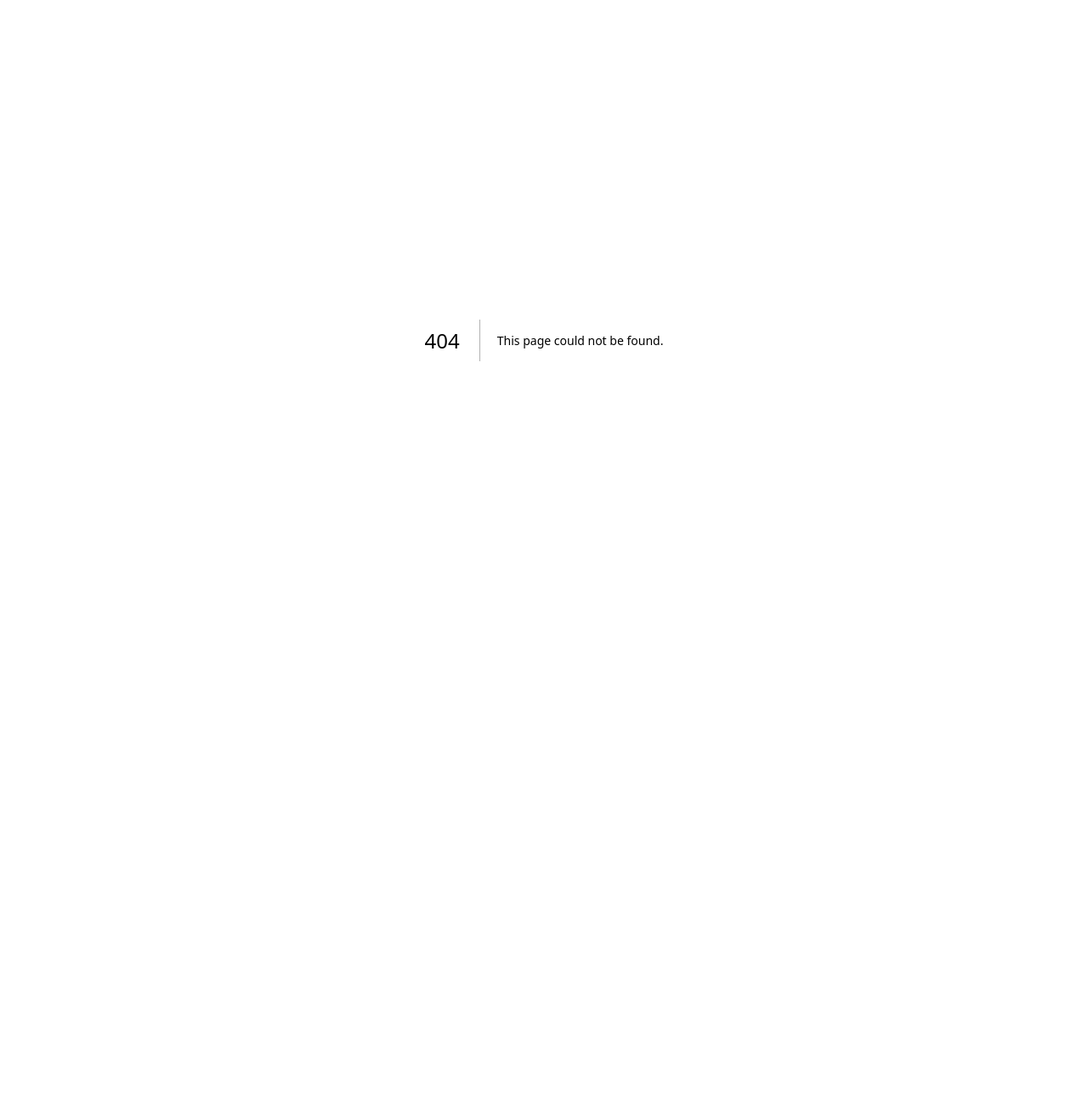
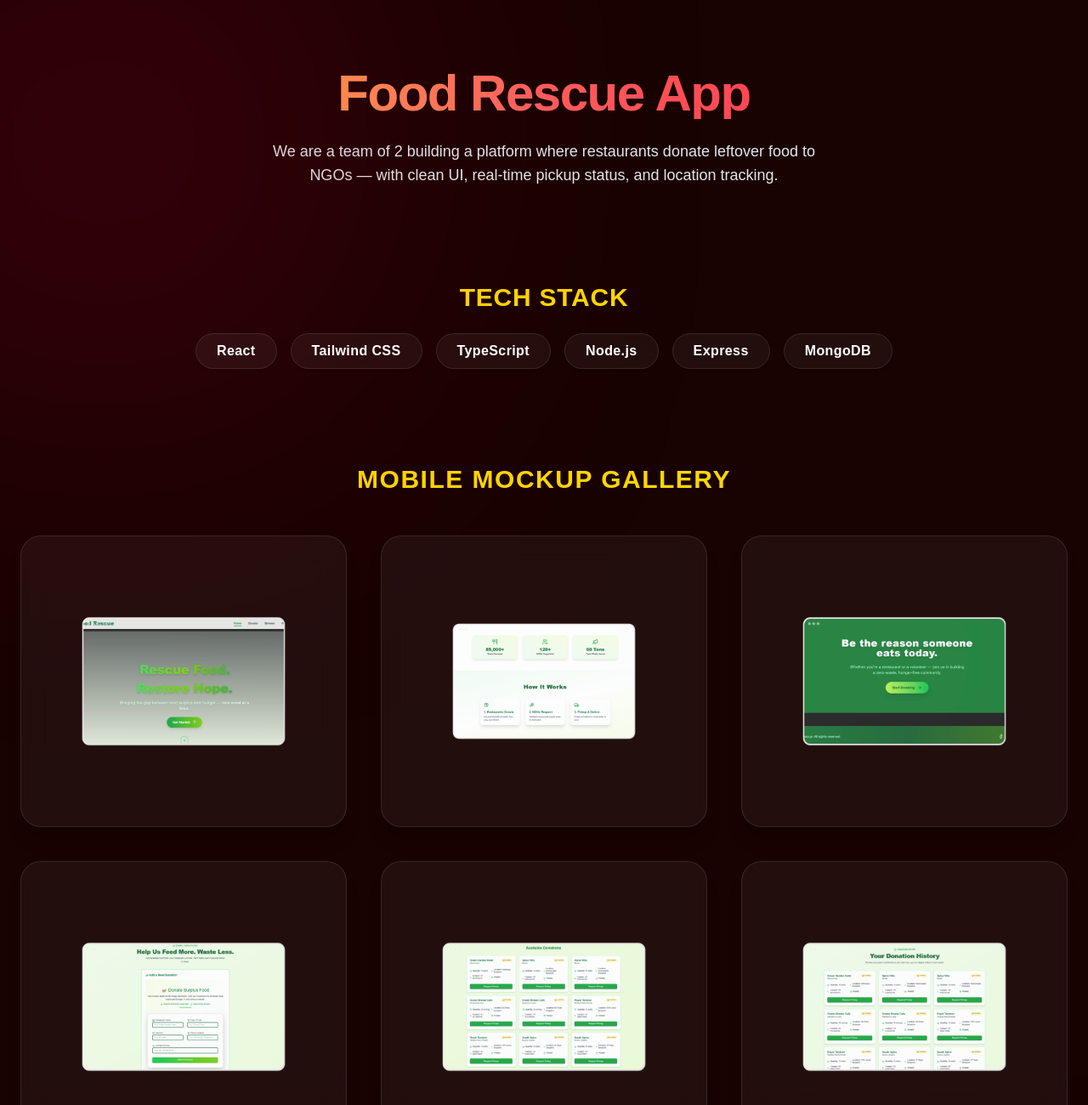
Before and after one commit to maneeshkumarr/portfolio-badeffect, a Next.js app: page /more-about/food-rescue in a window 1280 px wide. Before the commit this address had no page. Shown: the top 1300 px of the page at 85% size. Before the commit the page ends 800 px from the top, so only its background shows below. Built offline with nearby package versions, Linux system fonts and the light colour scheme.

Commit message:
feat:added new page food rescue mockups

```diff
--- /dev/null
+++ b/src/app/more-about/food-rescue/page.tsx
@@ -0,0 +1,170 @@
+'use client'
+
+import { useState } from 'react'
+import Image from 'next/image'
+import { motion, AnimatePresence } from 'framer-motion'
+import { FaGithub } from 'react-icons/fa'
+
+// Screenshots should be in /public/Food_Rescue/
+const imageList = [
+  'FR1.png', 'FR2.png', 'FR3.png',
+  'FR4.png', 'FR5.png', 'FR6.png',
+]
+
+export default function FoodRescueDetails() {
+  const [isModalOpen, setIsModalOpen] = useState(false)
+  const [activeImage, setActiveImage] = useState<string | null>(null)
+
+  const openModal = (src: string) => {
+    setActiveImage(src)
+    setIsModalOpen(true)
+  }
+
+  const closeModal = () => {
+    setIsModalOpen(false)
+    setActiveImage(null)
+  }
+
+  return (
+    <main className="relative min-h-screen px-6 py-20 font-body text-white bg-[#180202] overflow-hidden">
+      {/* Ambient Gradient Layers */}
+      <div className="absolute inset-0 bg-gradient-to-br from-[#2b0505] via-[#430a0a] to-[#0d0101] -z-10" />
+      <div className="absolute inset-0 bg-noise opacity-[0.03] pointer-events-none -z-10" />
+      <motion.div
+        className="absolute -top-28 -left-32 w-[520px] h-[520px] bg-[#ff0040]/25 rounded-full blur-[200px]"
+        animate={{ y: [0, 20, 0], x: [0, -10, 0] }}
+        transition={{ duration: 12, repeat: Infinity, ease: 'easeInOut' }}
+      />
+      <motion.div
+        className="absolute -bottom-40 -right-32 w-[420px] h-[420px] bg-[#ffd700]/20 rounded-full blur-[180px]"
+        animate={{ y: [0, -15, 0], x: [0, 10, 0] }}
+        transition={{ duration: 14, repeat: Infinity, ease: 'easeInOut' }}
+      />
+
+      <motion.div
+        initial={{ opacity: 0, y: 30 }}
+        animate={{ opacity: 1, y: 0 }}
+        transition={{ duration: 0.8 }}
+        className="max-w-7xl mx-auto space-y-28"
+      >
+        {/* Header */}
+        <header className="text-center space-y-6">
+          <h1 className="text-6xl font-black tracking-tight bg-gradient-to-r from-[#ffd700] via-[#ff5d5d] to-[#ff0040] text-transparent bg-clip-text animate-gradient-x">
+            Food Rescue App
+          </h1>
+          <p className="text-lg text-gray-200 max-w-2xl mx-auto">
+            We are a team of 2 building a platform where restaurants donate leftover food to NGOs — with clean UI, real-time pickup status, and location tracking.
+          </p>
+        </header>
+
+        {/* Tech Stack */}
+        <section className="text-center">
+          <h2 className="text-3xl font-bold text-[#ffd700] mb-6 uppercase tracking-wide">Tech Stack</h2>
+          <div className="flex flex-wrap justify-center gap-4">
+            {["React", "Tailwind CSS", "TypeScript", "Node.js", "Express", "MongoDB"].map((tech) => (
+              <span
+                key={tech}
+                className="bg-white/5 border border-white/10 backdrop-blur-sm text-white px-6 py-2 rounded-full text-base font-semibold tracking-wide shadow"
+              >
+                {tech}
+              </span>
+            ))}
+          </div>
+        </section>
+
+        {/* Mobile Mockup Gallery */}
+        <section>
+          <h2 className="text-3xl font-bold mb-12 text-center text-[#ffd700] uppercase tracking-wider">
+            Mobile Mockup Gallery
+          </h2>
+          <motion.div
+            initial="hidden"
+            whileInView="visible"
+            viewport={{ once: true }}
+            transition={{ staggerChildren: 0.1 }}
+            variants={{ hidden: {}, visible: { transition: { staggerChildren: 0.15 } } }}
+            className="grid grid-cols-1 sm:grid-cols-2 md:grid-cols-3 gap-10"
+          >
+            {imageList.map((img, i) => (
+              <motion.div
+                key={i}
+                variants={{ hidden: { opacity: 0, y: 50 }, visible: { opacity: 1, y: 0 } }}
+                whileHover={{ scale: 1.03 }}
+                transition={{ type: 'spring', stiffness: 100 }}
+                className="relative overflow-hidden rounded-3xl bg-white/5 backdrop-blur-lg border border-white/10 shadow-xl cursor-pointer"
+                onClick={() => openModal(`/Food_Rescue/${img}`)}
+              >
+                <Image
+                  src={`/Food_Rescue/${img}`}
+                  alt={`Food Rescue Mockup ${i + 1}`}
+                  width={1000}
+                  height={2000}
+                  className="w-full h-auto object-cover rounded-2xl"
+                />
+              </motion.div>
+            ))}
+          </motion.div>
+        </section>
+
+        {/* Highlights */}
+        <section className="text-center">
+          <h2 className="text-3xl font-bold text-[#ffd700] mb-6 uppercase tracking-wider">Highlights</h2>
+          <ul className="text-gray-200 text-lg space-y-3 max-w-3xl mx-auto">
+            <li>🍽️ Restaurants list surplus food with expiry windows and portion sizes</li>
+            <li>🚚 NGOs request & track pickups with real-time status updates</li>
+            <li>🗺️ Live map tracking for couriers / volunteers</li>
+            <li>🔐 Secure auth, media uploads, and role-based dashboards</li>
+          </ul>
+        </section>
+
+        {/* GitHub Button */}
+        <section className="flex justify-center gap-8 mt-14">
+          <a
+            href="https://github.com/username/food-rescue-app"
+            target="_blank"
+            className="bg-[#ffd700] text-[#180202] p-4 rounded-full shadow-lg shadow-yellow-500/30 hover:shadow-yellow-400/50 hover:scale-110 transition-all duration-300"
+          >
+            <FaGithub size={28} />
+          </a>
+        </section>
+      </motion.div>
+
+      {/* Custom Modal */}
+      <AnimatePresence>
+        {isModalOpen && (
+          <motion.div
+            className="fixed inset-0 bg-black/70 backdrop-blur-sm flex items-center justify-center z-50 p-4"
+            initial={{ opacity: 0 }}
+            animate={{ opacity: 1 }}
+            exit={{ opacity: 0 }}
+            onClick={closeModal}
+          >
+            <motion.div
+              className="relative max-w-6xl w-full max-h-[90vh] overflow-auto rounded-3xl bg-white/10 backdrop-blur-lg border border-white/20 shadow-2xl"
+              initial={{ scale: 0.9, opacity: 0 }}
+              animate={{ scale: 1, opacity: 1 }}
+              exit={{ scale: 0.9, opacity: 0 }}
+              onClick={(e) => e.stopPropagation()}
+            >
+              <button
+                onClick={closeModal}
+                className="absolute top-6 right-6 bg-[#ff0040] text-white px-4 py-2 rounded-full hover:bg-[#e60036] z-50"
+              >
+                ✕
+              </button>
+              {activeImage && (
+                <Image
+                  src={activeImage}
+                  alt="Fullscreen Food Rescue Mockup"
+                  width={1600}
+                  height={1000}
+                  className="w-full h-auto object-contain rounded-2xl"
+                />
+              )}
+            </motion.div>
+          </motion.div>
+        )}
+      </AnimatePresence>
+    </main>
+  )
+}
```
